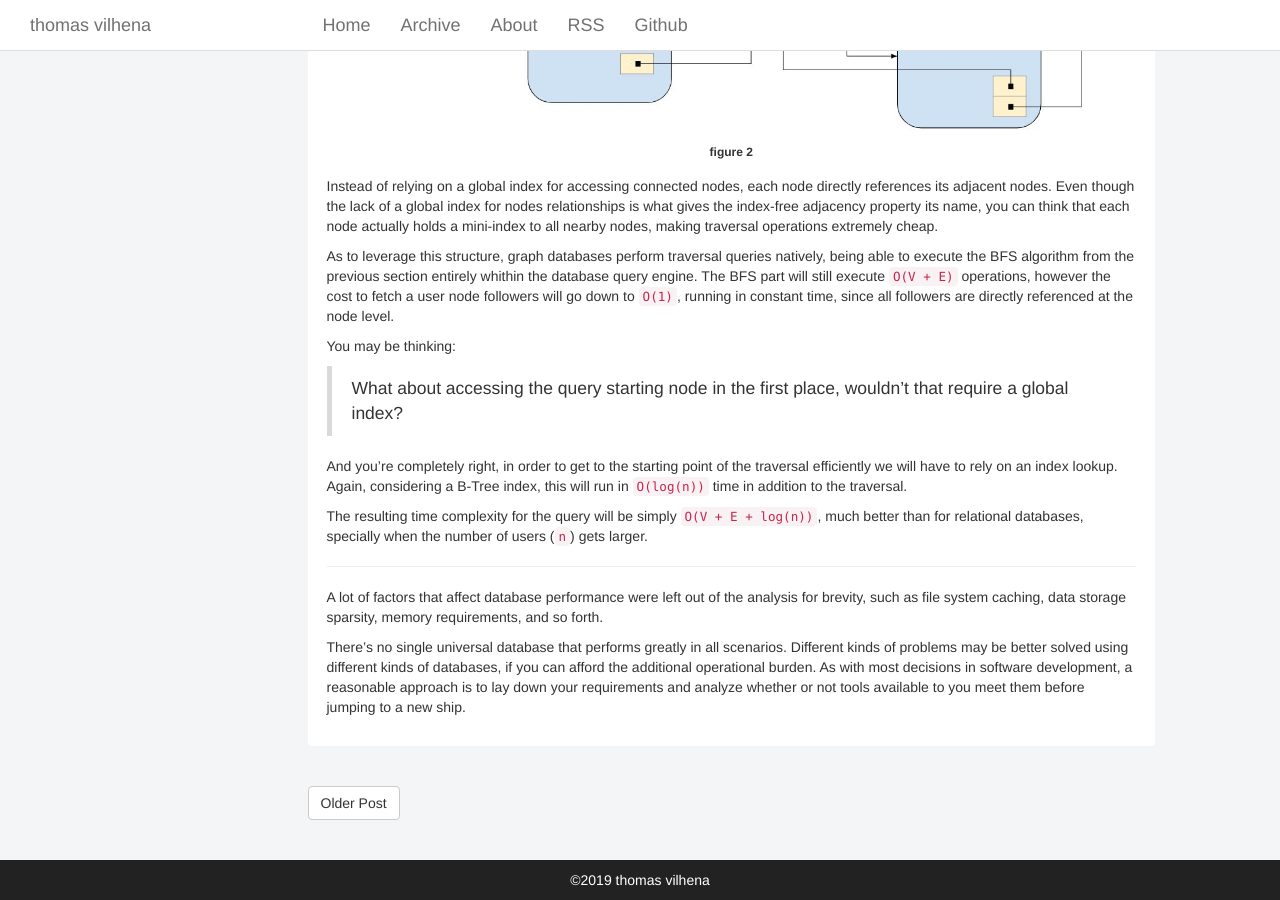
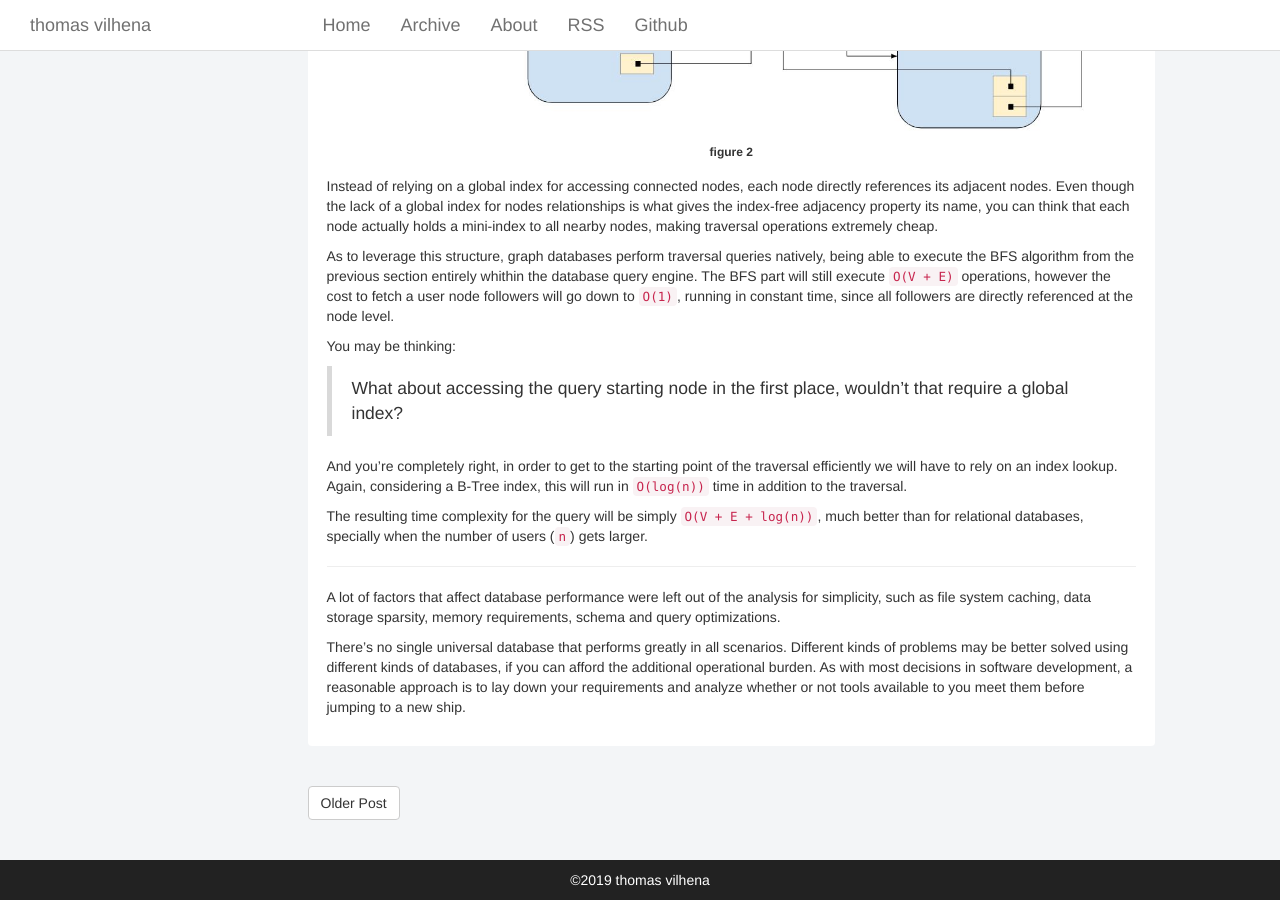
Before and after one commit to TCGV/blog, a Jekyll site: the page built from _posts/2019-08-24-index-free-adjacency.md, in a window 1280 px wide and 900 px high, scrolled down 2131 px. Built offline with Jekyll 4.4.1, drawn with Linux system fonts in a browser that asks for light colours.

Commit message:
Updating post: 2019-08-24-index-free-adjacency.md

```diff
--- a/_posts/2019-08-24-index-free-adjacency.md
+++ b/_posts/2019-08-24-index-free-adjacency.md
@@ -91,6 +91,6 @@ The resulting time complexity for the query will be simply `O(V + E + log(n))`,
 
 ---
 
-A lot of factors that affect database performance were left out of the analysis for brevity, such as file system caching, data storage sparsity, memory requirements, and so forth.
+A lot of factors that affect database performance were left out of the analysis for simplicity, such as file system caching, data storage sparsity, memory requirements, schema and query optimizations.
 
 There's no single universal database that performs greatly in all scenarios. Different kinds of problems may be better solved using different kinds of databases, if you can afford the additional operational burden. As with most decisions in software development, a reasonable approach is to lay down your requirements and analyze whether or not tools available to you meet them before jumping to a new ship.
```
